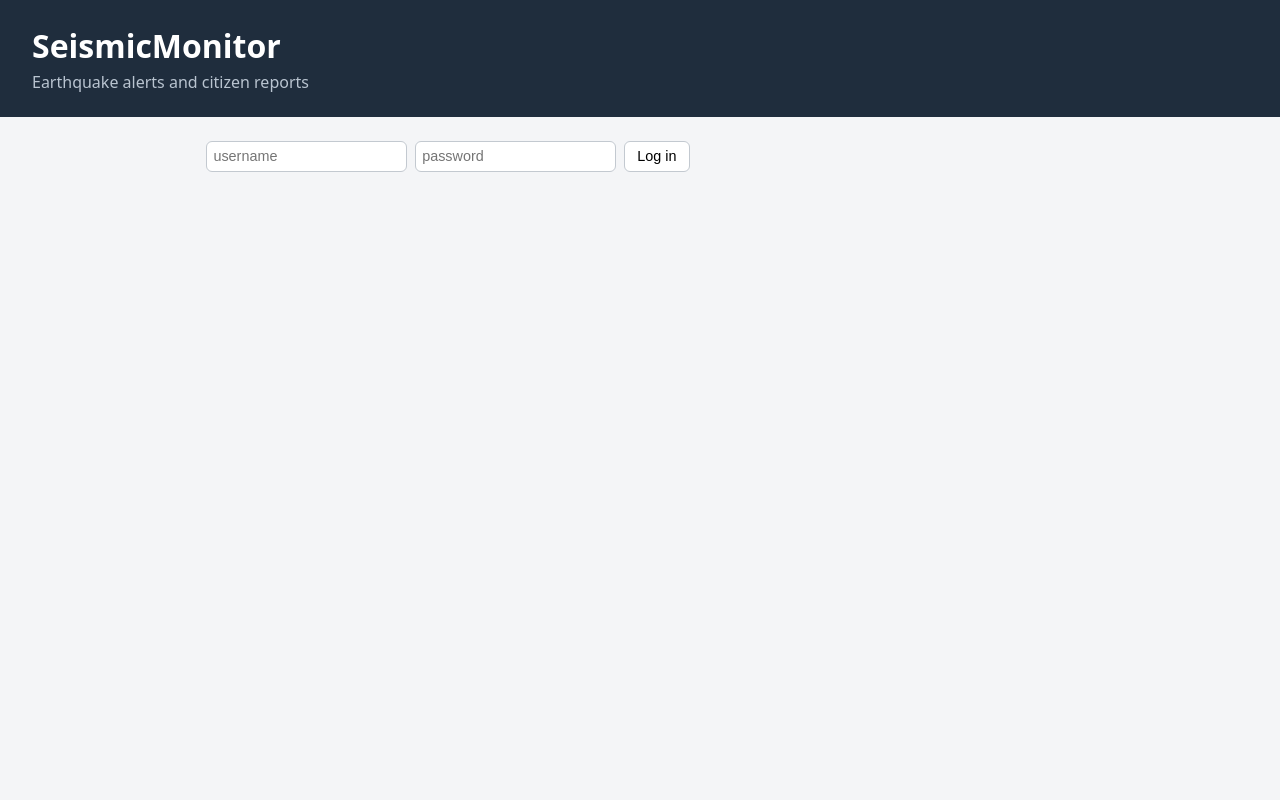
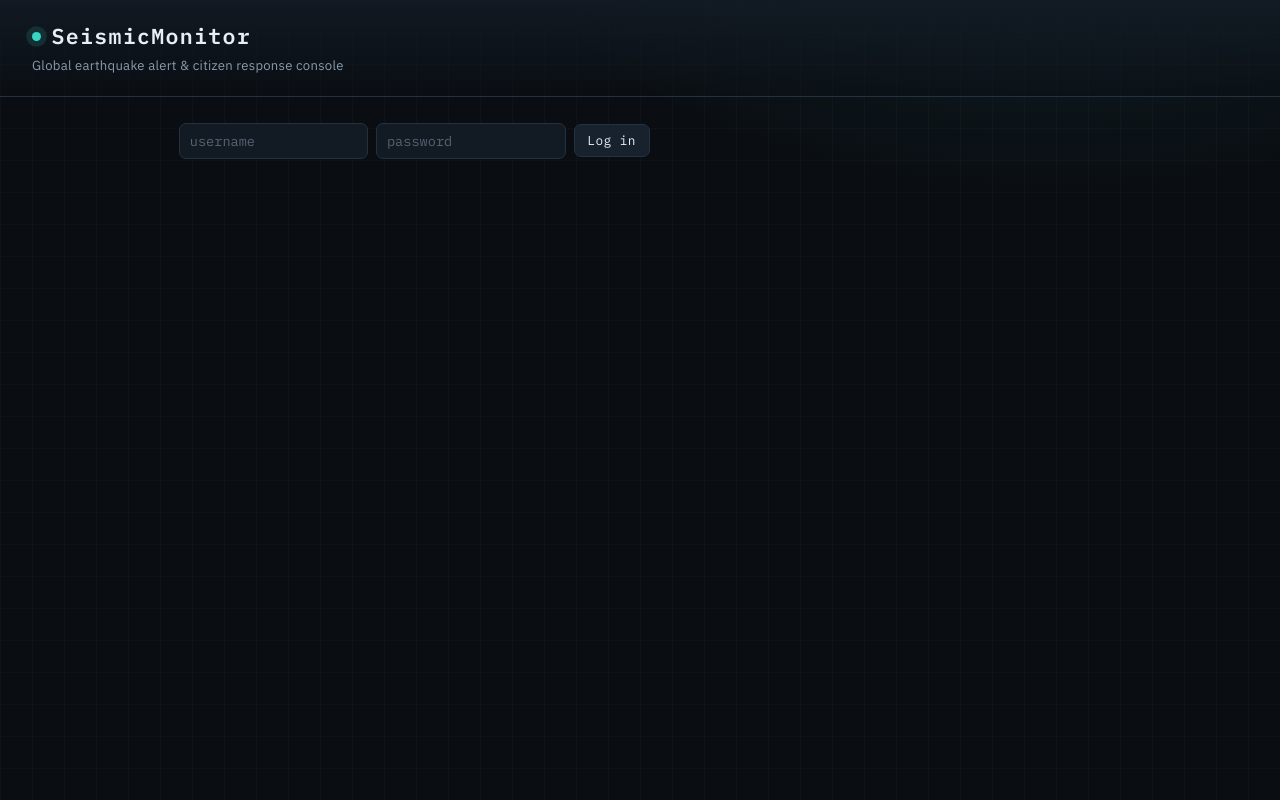
Before and after one commit to Phaberen/24timers_eksamen_seismic_monitor, a Spring Boot app: page / in a window 1280 px wide. Run offline with Spring Boot 4, Linux system fonts and the light colour scheme; some of the project's set-up classes (security, data sources, template engines, error pages and the like) are left out, and stand-ins take their place.

Commit message:
enhanced UI with new font integration, dark-themed map layer, and improved styling for alerts and input elements

```diff
--- a/src/main/resources/static/Js/map.js
+++ b/src/main/resources/static/Js/map.js
@@ -8,8 +8,9 @@ let markerLayer = null;
 export function initMap() {
     if (map) return;
     map = L.map("map").setView([20, 0], 2);
-    L.tileLayer("https://{s}.tile.openstreetmap.org/{z}/{x}/{y}.png", {
-        attribution: "© OpenStreetMap contributors",
+    // Dark basemap to match the console theme.
+    L.tileLayer("https://{s}.basemaps.cartocdn.com/dark_all/{z}/{x}/{y}.png", {
+        attribution: "© OpenStreetMap contributors © CARTO",
         maxZoom: 19
     }).addTo(map);
     markerLayer = L.layerGroup().addTo(map);
--- a/src/main/resources/static/index.html
+++ b/src/main/resources/static/index.html
@@ -4,13 +4,19 @@
     <meta charset="UTF-8">
     <meta name="viewport" content="width=device-width, initial-scale=1.0">
     <title>SeismicMonitor</title>
+    <link rel="preconnect" href="https://fonts.googleapis.com">
+    <link rel="preconnect" href="https://fonts.gstatic.com" crossorigin>
+    <link href="https://fonts.googleapis.com/css2?family=IBM+Plex+Mono:wght@400;500;600&family=IBM+Plex+Sans:wght@400;500;600;700&display=swap" rel="stylesheet">
     <link rel="stylesheet" href="https://unpkg.com/leaflet@1.9.4/dist/leaflet.css" />
     <link rel="stylesheet" href="styles.css">
 </head>
 <body>
     <header>
-        <h1>SeismicMonitor</h1>
-        <p>Earthquake alerts and citizen reports</p>
+        <div class="brand">
+            <span class="pulse-dot"></span>
+            <h1>SeismicMonitor</h1>
+        </div>
+        <p>Global earthquake alert &amp; citizen response console</p>
     </header>
 
     <main>
--- a/src/main/resources/static/styles.css
+++ b/src/main/resources/static/styles.css
@@ -1,99 +1,249 @@
+:root {
+    --bg: #0a0e13;
+    --panel: #121a24;
+    --panel-2: #18222e;
+    --line: #243240;
+    --text: #e7eef5;
+    --dim: #8a9bab;
+    --accent: #35d6c3;
+    --danger: #ff5d5d;
+
+    --under: #f3b942;     /* under review  */
+    --active: #ff5d5d;    /* active        */
+    --false: #93a2b1;     /* false alarm   */
+    --notactive: #37d9a0; /* not active    */
+
+    --mono: "IBM Plex Mono", ui-monospace, monospace;
+    --sans: "IBM Plex Sans", system-ui, sans-serif;
+
+    --r: 7px;       /* control radius */
+    --r-lg: 10px;   /* panel/card/map radius */
+}
+
 * { box-sizing: border-box; }
 
 body {
     margin: 0;
-    font-family: system-ui, sans-serif;
-    color: #1c1c1c;
-    background: #f4f5f7;
+    min-height: 100vh;
+    font-family: var(--sans);
+    color: var(--text);
+    background-color: var(--bg);
+    /* Atmospheric glow + faint instrument grid. */
+    background-image:
+        radial-gradient(900px 480px at 82% -12%, rgba(53, 214, 195, 0.10), transparent 60%),
+        linear-gradient(rgba(255, 255, 255, 0.018) 1px, transparent 1px),
+        linear-gradient(90deg, rgba(255, 255, 255, 0.018) 1px, transparent 1px);
+    background-size: auto, 32px 32px, 32px 32px;
+    -webkit-font-smoothing: antialiased;
 }
 
+/* --- Header ------------------------------------------------------------- */
 header {
-    background: #1f2d3d;
-    color: #fff;
-    padding: 1.5rem 2rem;
+    padding: 1.4rem 2rem;
+    border-bottom: 1px solid var(--line);
+    background: linear-gradient(180deg, rgba(18, 26, 36, 0.9), rgba(10, 14, 19, 0.35));
 }
 
-header h1 { margin: 0; }
-header p { margin: 0.25rem 0 0; color: #b9c4d0; }
+.brand { display: flex; align-items: center; gap: 0.65rem; }
 
-main { max-width: 900px; margin: 1.5rem auto; padding: 0 1rem; }
-
-.auth-bar { display: flex; gap: 0.5rem; align-items: center; margin-bottom: 1rem; }
-
-.auth-bar input {
-    padding: 0.4rem;
-    border: 1px solid #c3c9d0;
-    border-radius: 6px;
-    font-size: 0.9rem;
+header h1 {
+    margin: 0;
+    font-family: var(--mono);
+    font-weight: 600;
+    font-size: 1.35rem;
+    letter-spacing: 0.06em;
 }
 
-.who { font-weight: 600; color: #1f2d3d; }
+header p {
+    margin: 0.4rem 0 0;
+    color: var(--dim);
+    font-size: 0.82rem;
+    letter-spacing: 0.02em;
+}
 
-.toolbar { display: flex; gap: 0.5rem; margin-bottom: 1rem; }
+/* Live "monitoring" indicator. */
+.pulse-dot {
+    width: 9px;
+    height: 9px;
+    border-radius: 50%;
+    background: var(--accent);
+    animation: ping 2s infinite;
+}
 
-#map { height: 360px; border-radius: 8px; margin-bottom: 1rem; }
+@keyframes ping {
+    0%   { box-shadow: 0 0 0 0 rgba(53, 214, 195, 0.5); }
+    70%  { box-shadow: 0 0 0 8px rgba(53, 214, 195, 0); }
+    100% { box-shadow: 0 0 0 0 rgba(53, 214, 195, 0); }
+}
+
+main { max-width: 960px; margin: 1.6rem auto; padding: 0 1.2rem; }
+
+/* --- Inputs & buttons --------------------------------------------------- */
+.auth-bar { display: flex; gap: 0.5rem; align-items: center; flex-wrap: wrap; margin-bottom: 1.1rem; }
+
+input {
+    font-family: var(--mono);
+    font-size: 0.85rem;
+    color: var(--text);
+    background: var(--panel);
+    border: 1px solid var(--line);
+    border-radius: var(--r);
+    padding: 0.5rem 0.6rem;
+}
+
+input::placeholder { color: #566472; }
+
+input:focus {
+    outline: none;
+    border-color: var(--accent);
+    box-shadow: 0 0 0 3px rgba(53, 214, 195, 0.15);
+}
+
+.who { font-family: var(--mono); color: var(--accent); font-size: 0.85rem; letter-spacing: 0.03em; }
 
 button {
     cursor: pointer;
-    border: 1px solid #c3c9d0;
-    background: #fff;
-    border-radius: 6px;
-    padding: 0.4rem 0.8rem;
-    font-size: 0.9rem;
+    font-family: var(--mono);
+    font-size: 0.8rem;
+    letter-spacing: 0.03em;
+    color: var(--text);
+    background: var(--panel-2);
+    border: 1px solid var(--line);
+    border-radius: var(--r);
+    padding: 0.45rem 0.8rem;
+    transition: border-color 0.15s, color 0.15s, background 0.15s;
 }
 
-button:hover { background: #eef1f4; }
+button:hover { border-color: var(--accent); color: var(--accent); }
 
-.tab.active { background: #1f2d3d; color: #fff; border-color: #1f2d3d; }
+.toolbar { display: flex; gap: 0.5rem; margin-bottom: 1rem; }
+.toolbar #refresh { margin-left: auto; }
 
-.status-message { min-height: 1.2rem; color: #b00020; }
+.tab.active { background: var(--accent); color: #04110e; border-color: var(--accent); font-weight: 600; }
+
+.status-message {
+    min-height: 1.2rem;
+    color: var(--danger);
+    font-family: var(--mono);
+    font-size: 0.85rem;
+}
+
+/* --- Map ---------------------------------------------------------------- */
+#map {
+    height: 380px;
+    border-radius: var(--r-lg);
+    border: 1px solid var(--line);
+    margin-bottom: 1.2rem;
+    z-index: 0;
+}
+
+.leaflet-popup-content-wrapper,
+.leaflet-popup-tip {
+    background: var(--panel-2);
+    color: var(--text);
+    font-family: var(--mono);
+    border: 1px solid var(--line);
+}
+
+.leaflet-popup-content-wrapper { border-radius: 8px; }
+.leaflet-container a.leaflet-popup-close-button { color: var(--dim); }
+
+/* --- Alert cards -------------------------------------------------------- */
+#alerts { display: flex; flex-direction: column; gap: 0.9rem; }
 
 .alert-card {
-    background: #fff;
-    border: 1px solid #e1e4e8;
-    border-radius: 8px;
-    padding: 1rem;
-    margin-bottom: 1rem;
+    background: var(--panel);
+    border: 1px solid var(--line);
+    border-left: 3px solid var(--edge, var(--line));
+    border-radius: var(--r-lg);
+    padding: 1rem 1.1rem;
+    animation: rise 0.4s ease both;
 }
 
-.alert-head { display: flex; justify-content: space-between; align-items: center; }
+@keyframes rise {
+    from { opacity: 0; transform: translateY(10px); }
+    to   { opacity: 1; transform: none; }
+}
+
+/* Staggered reveal for the first few cards. */
+.alert-card:nth-child(1) { animation-delay: 0.03s; }
+.alert-card:nth-child(2) { animation-delay: 0.08s; }
+.alert-card:nth-child(3) { animation-delay: 0.13s; }
+.alert-card:nth-child(4) { animation-delay: 0.18s; }
+.alert-card:nth-child(5) { animation-delay: 0.23s; }
+.alert-card:nth-child(6) { animation-delay: 0.28s; }
+
+/* Status-driven left edge, derived purely from the badge inside. */
+.alert-card:has(.badge.UNDER_REVIEW) { --edge: var(--under); }
+.alert-card:has(.badge.ACTIVE)       { --edge: var(--active); }
+.alert-card:has(.badge.FALSE_ALARM)  { --edge: var(--false); }
+.alert-card:has(.badge.NOT_ACTIVE)   { --edge: var(--notactive); }
+
+.alert-head { display: flex; justify-content: space-between; align-items: center; gap: 0.5rem; }
+.alert-head strong { font-family: var(--mono); font-weight: 600; letter-spacing: 0.04em; }
 
 .badge {
-    font-size: 0.75rem;
+    font-family: var(--mono);
+    font-size: 0.68rem;
     font-weight: 600;
-    padding: 0.2rem 0.5rem;
+    letter-spacing: 0.08em;
+    text-transform: uppercase;
+    padding: 0.25rem 0.6rem;
     border-radius: 999px;
+    white-space: nowrap;
+    /* Text, fill and border all derived from one per-status hue (--c). */
+    color: var(--c, var(--dim));
+    background: color-mix(in srgb, var(--c, var(--dim)) 15%, transparent);
+    border: 1px solid color-mix(in srgb, var(--c, var(--dim)) 35%, transparent);
 }
 
-.badge.UNDER_REVIEW { background: #fff4d6; color: #8a6d00; }
-.badge.ACTIVE { background: #fde0e0; color: #b00020; }
-.badge.FALSE_ALARM { background: #e6e8eb; color: #555; }
-.badge.NOT_ACTIVE { background: #dcefe0; color: #1a7f37; }
+.badge.UNDER_REVIEW { --c: var(--under); }
+.badge.ACTIVE       { --c: var(--active); animation: livePulse 1.8s ease-in-out infinite; }
+.badge.FALSE_ALARM  { --c: var(--false); }
+.badge.NOT_ACTIVE   { --c: var(--notactive); }
 
-.alert-meta { color: #555; font-size: 0.9rem; margin: 0.5rem 0; }
+@keyframes livePulse {
+    0%, 100% { box-shadow: 0 0 0 0 rgba(255, 93, 93, 0); }
+    50%      { box-shadow: 0 0 12px 0 rgba(255, 93, 93, 0.35); }
+}
 
-.actions { display: flex; flex-wrap: wrap; gap: 0.4rem; align-items: center; margin-top: 0.5rem; }
+.alert-meta {
+    margin: 0.6rem 0;
+    font-family: var(--mono);
+    font-size: 0.82rem;
+    line-height: 1.5;
+    color: var(--dim);
+}
+
+.report-count { color: var(--accent); font-weight: 600; }
+
+.actions { display: flex; flex-wrap: wrap; gap: 0.4rem; align-items: center; margin-top: 0.7rem; }
 
 .report-form {
     display: inline-flex;
     align-items: center;
     gap: 0.4rem;
     margin-left: auto;
-    padding-left: 0.75rem;
-    border-left: 1px solid #e1e4e8;
-    color: #555;
-    font-size: 0.9rem;
+    padding-left: 0.8rem;
+    border-left: 1px solid var(--line);
+    font-family: var(--mono);
+    font-size: 0.82rem;
+    color: var(--dim);
 }
 
-.report-form input[type="number"] { width: 4rem; padding: 0.3rem; border: 1px solid #c3c9d0; border-radius: 6px; }
+.report-form input[type="number"] { width: 4.2rem; }
 
 .panel {
-    margin-top: 0.75rem;
-    border-top: 1px solid #eee;
-    padding-top: 0.5rem;
-    font-size: 0.9rem;
+    margin-top: 0.85rem;
+    padding-top: 0.6rem;
+    border-top: 1px solid var(--line);
+    font-family: var(--mono);
+    font-size: 0.85rem;
+    color: var(--dim);
 }
 
-.panel ul { margin: 0.25rem 0; padding-left: 1.2rem; }
+.panel strong { color: var(--text); font-weight: 600; }
+.panel ul { margin: 0.4rem 0 0; padding-left: 1.1rem; }
+.panel li { margin: 0.15rem 0; }
 
-.empty { color: #777; }
+.empty { color: #5d6c7a; font-style: italic; }
```
